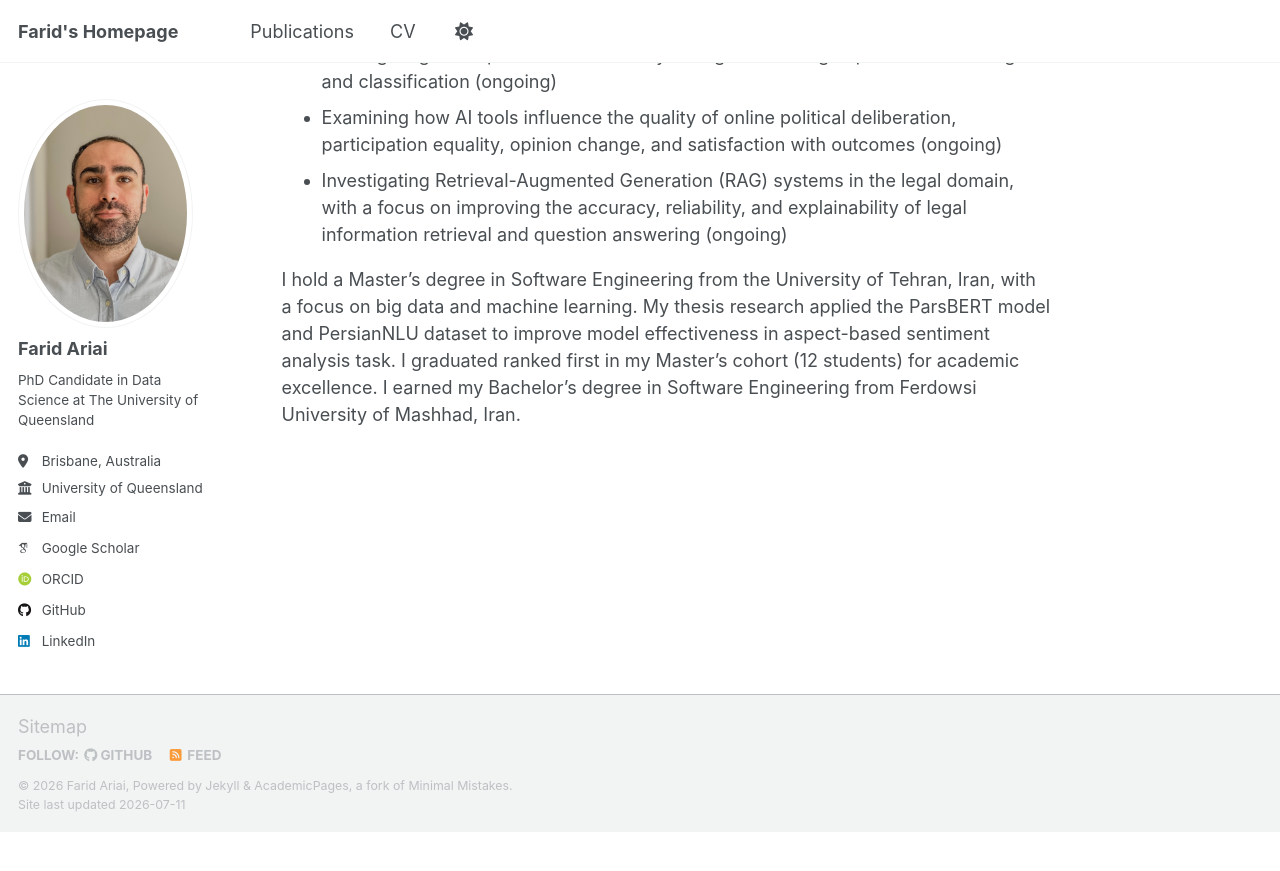
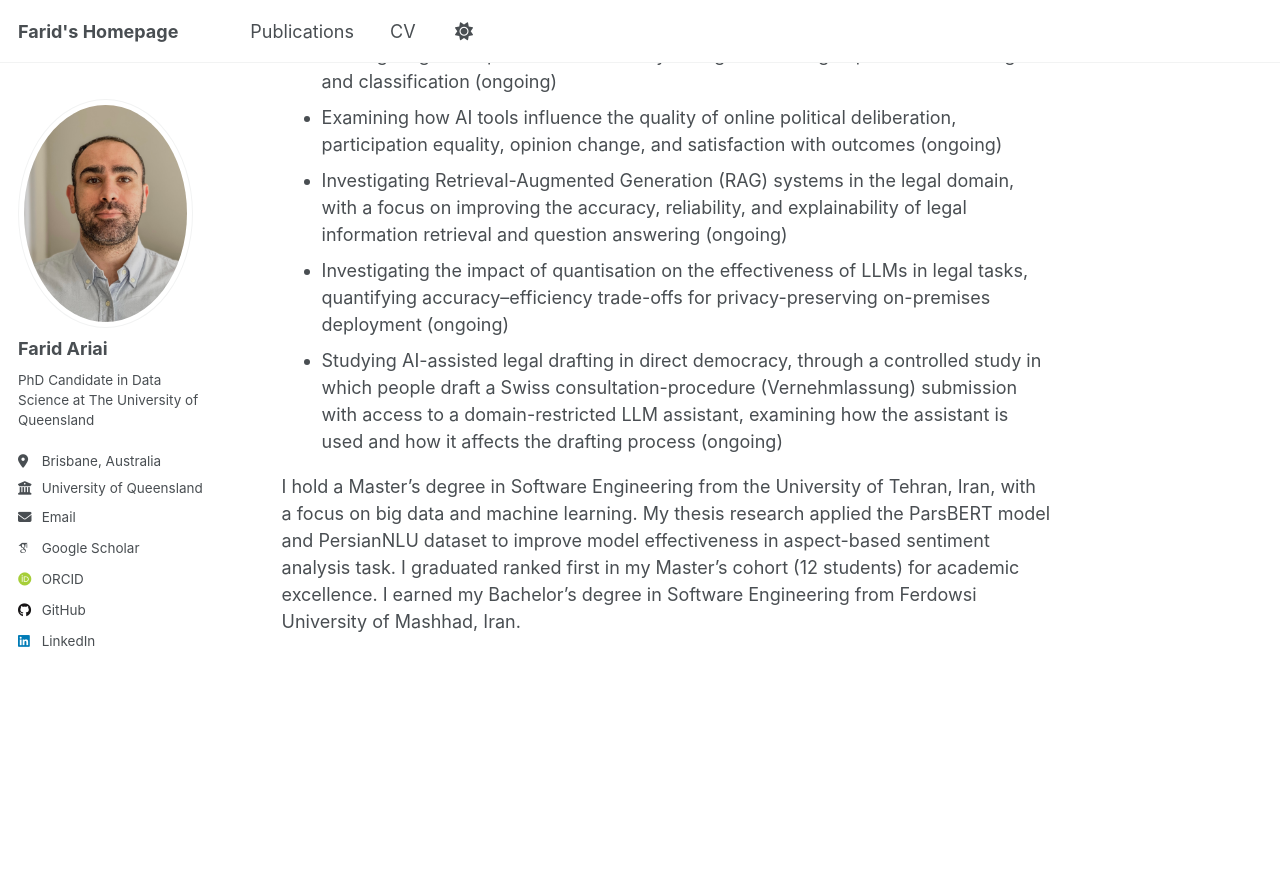
Before and after one commit to farid-ariai/farid-ariai.github.io, a Jekyll site: the page built from _pages/about.md, in a window 1280 px wide and 900 px high, scrolled down 716 px. Shown: the top 871 px of the window. Built offline with Jekyll 4.4.1, drawn with Linux system fonts in a browser that asks for light colours; some web fonts are replaced; a script that is not in the unit is left out; before the commit the page ends 1548 px from its top, so only the background shows below that.

Commit message:
Update ongoing research topics in about.md
Added new ongoing investigations into quantisation effects on LLMs and AI-assisted legal drafting in direct democracy.

```diff
--- a/_pages/about.md
+++ b/_pages/about.md
@@ -18,5 +18,7 @@ Current research activities include:
 - Investigating the impact of Named Entity Recognition on legal question answering and classification (ongoing)
 - Examining how AI tools influence the quality of online political deliberation, participation equality, opinion change, and satisfaction with outcomes (ongoing)
 - Investigating Retrieval-Augmented Generation (RAG) systems in the legal domain, with a focus on improving the accuracy, reliability, and explainability of legal information retrieval and question answering (ongoing)
+- Investigating the impact of quantisation on the effectiveness of LLMs in legal tasks, quantifying accuracy–efficiency trade-offs for privacy-preserving on-premises deployment (ongoing)
+- Studying AI-assisted legal drafting in direct democracy, through a controlled study in which people draft a Swiss consultation-procedure (Vernehmlassung) submission with access to a domain-restricted LLM assistant, examining how the assistant is used and how it affects the drafting process (ongoing)
 
 I hold a Master’s degree in Software Engineering from the University of Tehran, Iran, with a focus on big data and machine learning. My thesis research applied the ParsBERT model and PersianNLU dataset to improve model effectiveness in aspect-based sentiment analysis task. I graduated ranked first in my Master’s cohort (12 students) for academic excellence. I earned my Bachelor’s degree in Software Engineering from Ferdowsi University of Mashhad, Iran.
```
